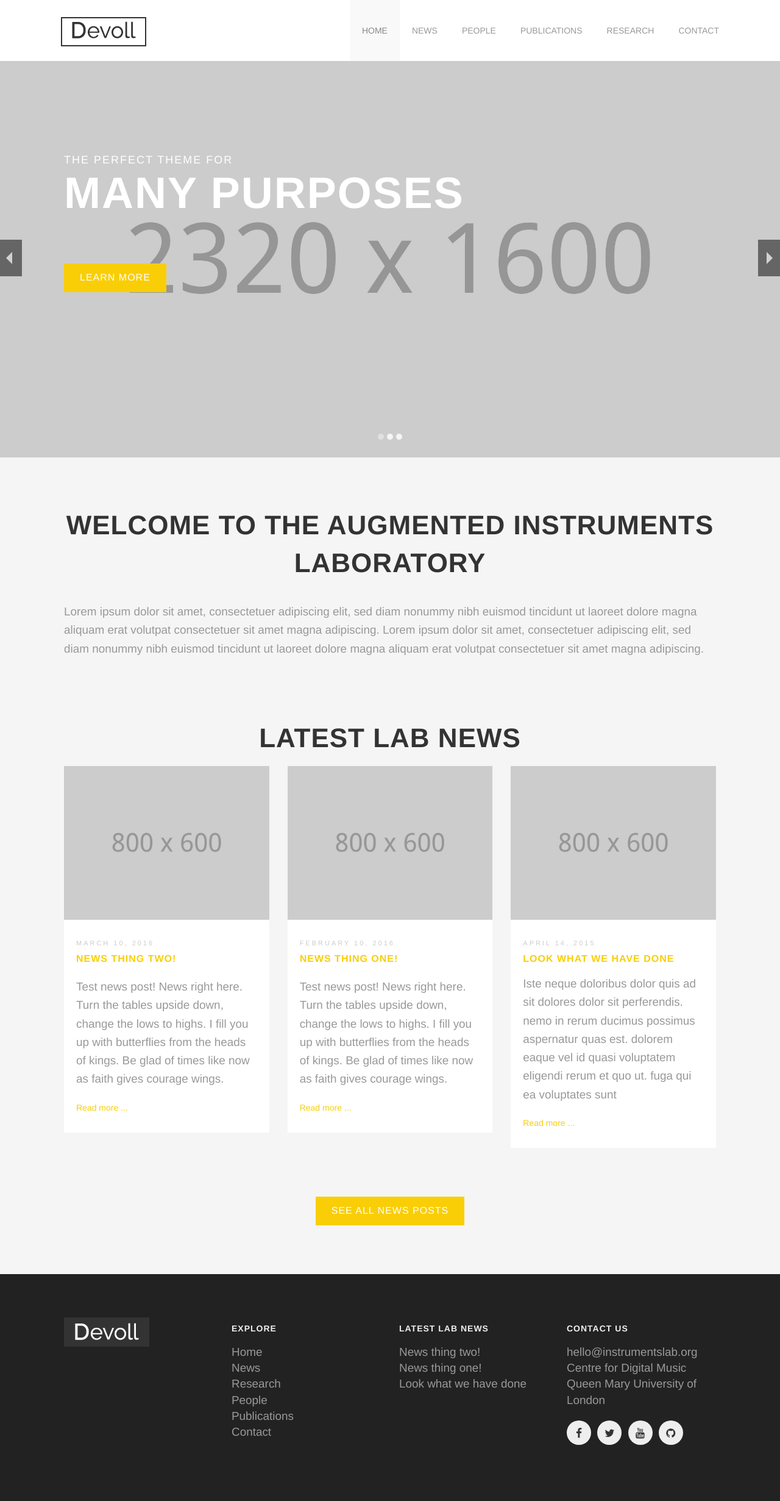
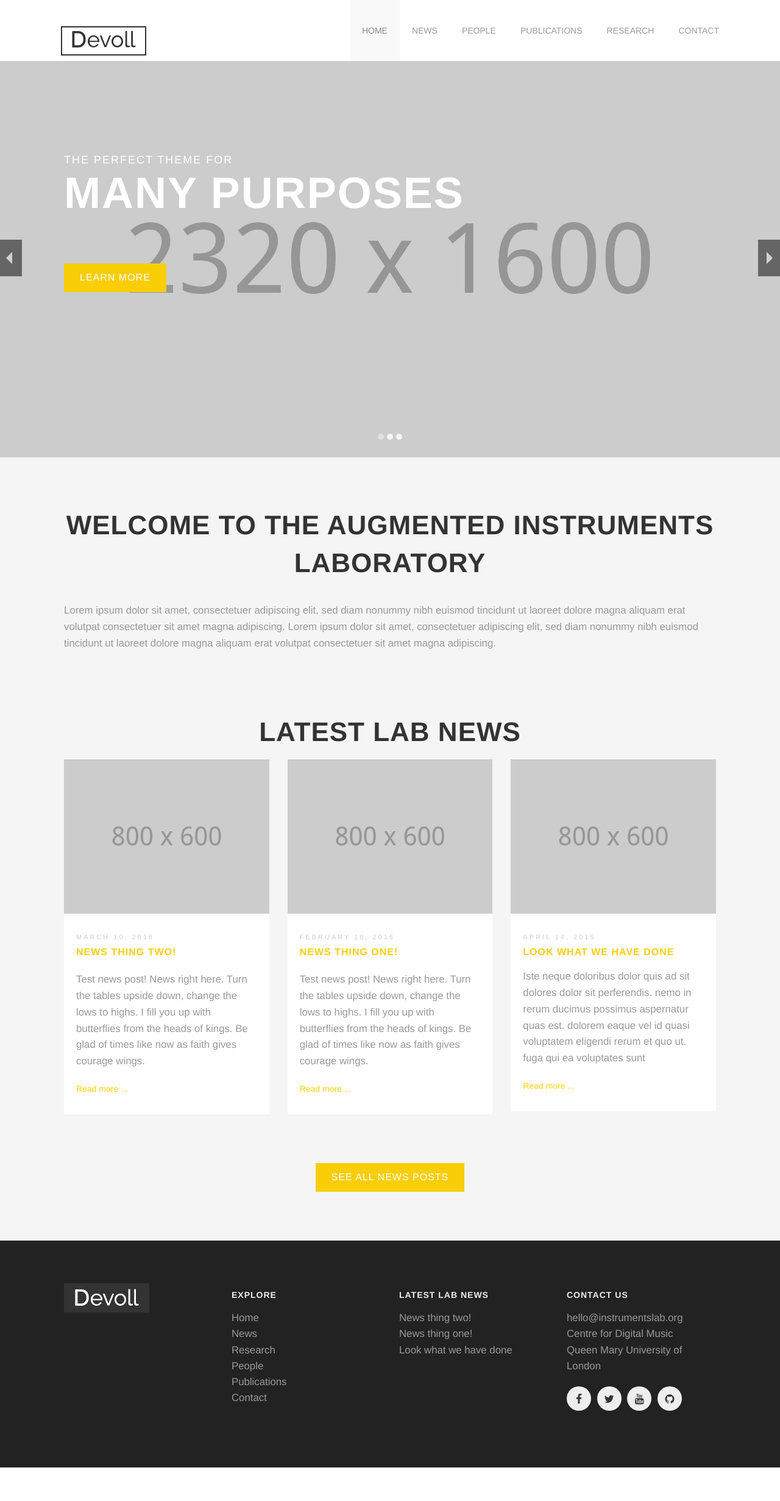
Before and after one commit to disastrid/instruments_lab, a Jekyll site: the page built from docs/index.html, in a window 1280 px wide. Shown: the whole page at 61% size. Built offline with Jekyll 4.4.1, drawn with Linux system fonts in a browser that asks for light colours; the list of posts is cut into pages by our own code; after the commit the page ends 2406 px from its top, so only the background shows below that.

Commit message:
Better type for members page

```diff
--- a/docs/_sass/foundation/components/_blogStyles.scss
+++ b/docs/_sass/foundation/components/_blogStyles.scss
@@ -34,9 +34,7 @@
   }
 }
 
-.team-pic {
-  margin-top: 10px;
-}
+
 
 .news-back {
   font-size: 1rem;
--- a/docs/_sass/foundation/components/_team.scss
+++ b/docs/_sass/foundation/components/_team.scss
@@ -35,6 +35,25 @@
 	padding: 0 !important;
 }
 
+.name {
+  font-size: 1.9rem;
+  padding-top: 15px;
+  padding-bottom: 0;
+  margin: 0;
+  text-transform: none;
+  &.small {
+  	font-size: 1.5rem;
+  }
+}
+
+.pos {
+	color: #000;
+}
+
+.team-pic {
+  margin: 15px 0;
+}
+
 ul.socials {
 	padding: 0;
 	margin: 0;
--- a/docs/_sass/foundation/components/_type.scss
+++ b/docs/_sass/foundation/components/_type.scss
@@ -47,7 +47,7 @@
 // We use these to style paragraphs
 $paragraph-font-family: inherit !default;
 $paragraph-font-weight: 300 !default;
-$paragraph-font-size: 1.35rem !default;
+$paragraph-font-size: 1.2rem !default;
 $paragraph-line-height: 1.6 !default;
 $paragraph-margin-bottom: rem-calc(20) !default;
 $paragraph-aside-font-size: rem-calc(14) !default;
```
Also changed, not shown: docs/people/index.html (+6 -5 lines).
